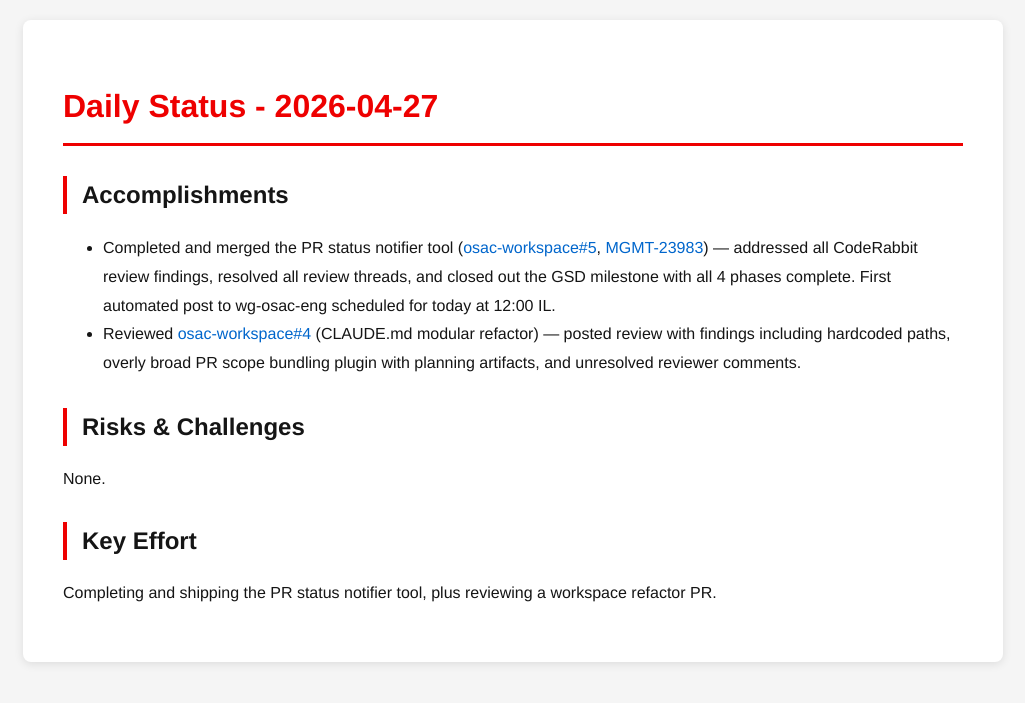
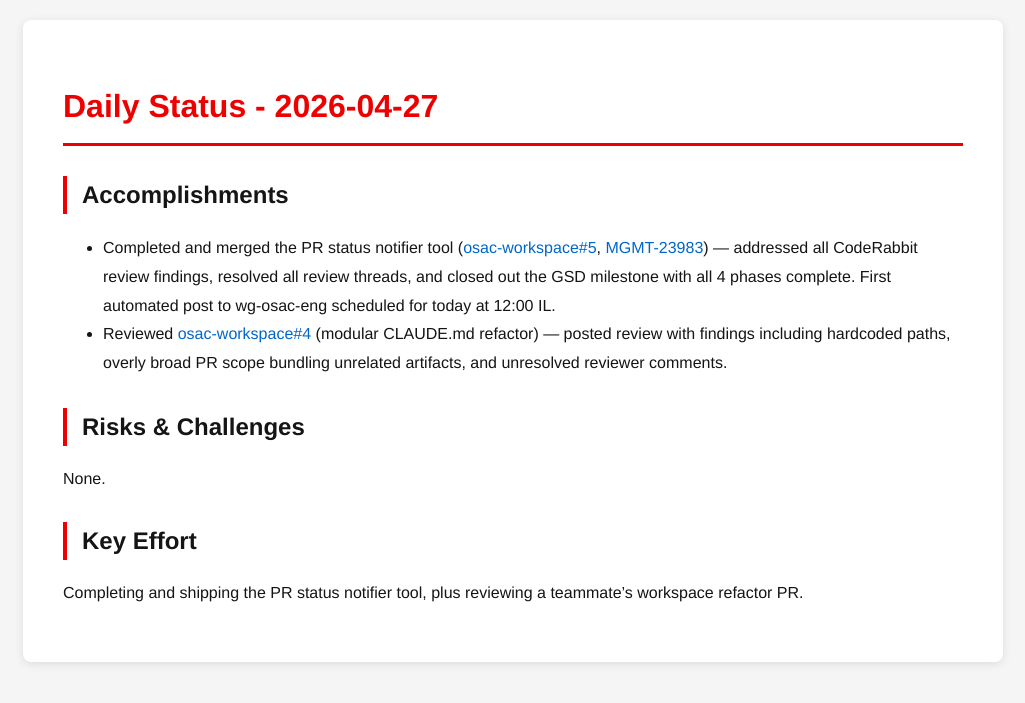
Before and after one commit to tzvatot/daily-status, a Jekyll site: the page built from 2026-04-27.md, in a window 1280 px wide. Shown: the top 703 px of the page, without its empty margins (127-1152 px from the left). Built offline with Jekyll 4.4.1, drawn with Linux system fonts in a browser that asks for light colours.

Commit message:
Daily status update - 2026-04-27

```diff
--- a/2026-04-27.md
+++ b/2026-04-27.md
@@ -7,11 +7,11 @@
 # Daily Status - 2026-04-27
 
 ## Accomplishments
-- Completed and merged the PR status notifier tool ([osac-workspace#5](https://github.com/osac-project/osac-workspace/pull/5), [MGMT-23983](https://redhat.atlassian.net/browse/MGMT-23983)) — addressed all CodeRabbit review findings, resolved all review threads, and closed out the GSD milestone with all 4 phases complete. First automated post to wg-osac-eng scheduled for today at 12:00 IL.
-- Reviewed [osac-workspace#4](https://github.com/osac-project/osac-workspace/pull/4) (CLAUDE.md modular refactor) — posted review with findings including hardcoded paths, overly broad PR scope bundling plugin with planning artifacts, and unresolved reviewer comments.
+- Completed and merged the PR status notifier tool ([osac-workspace#5](https://github.com/osac-project/osac-workspace/pull/5), [MGMT-23983](https://issues.redhat.com/browse/MGMT-23983)) — addressed all CodeRabbit review findings, resolved all review threads, and closed out the GSD milestone with all 4 phases complete. First automated post to wg-osac-eng scheduled for today at 12:00 IL.
+- Reviewed [osac-workspace#4](https://github.com/osac-project/osac-workspace/pull/4) (modular CLAUDE.md refactor) — posted review with findings including hardcoded paths, overly broad PR scope bundling unrelated artifacts, and unresolved reviewer comments.
 
 ## Risks & Challenges
 None.
 
 ## Key Effort
-Completing and shipping the PR status notifier tool, plus reviewing a workspace refactor PR.
+Completing and shipping the PR status notifier tool, plus reviewing a teammate's workspace refactor PR.
```
